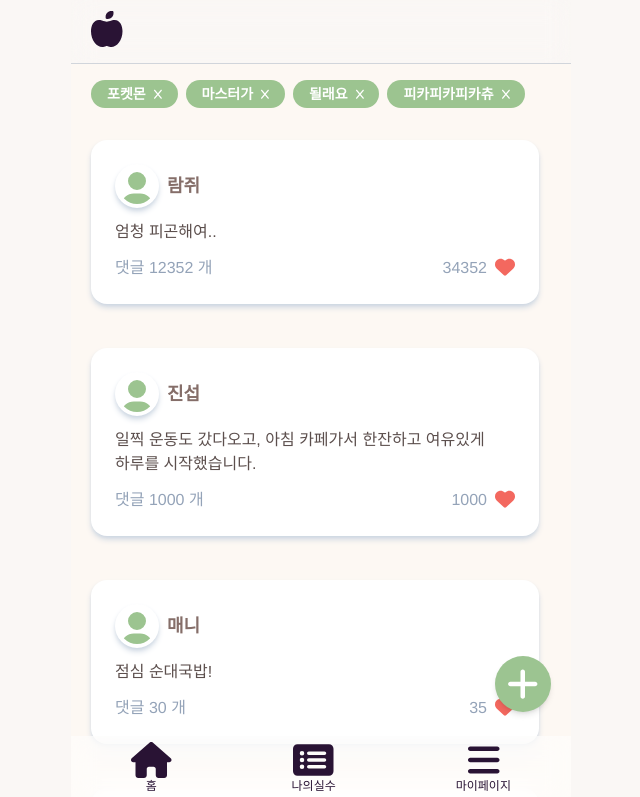
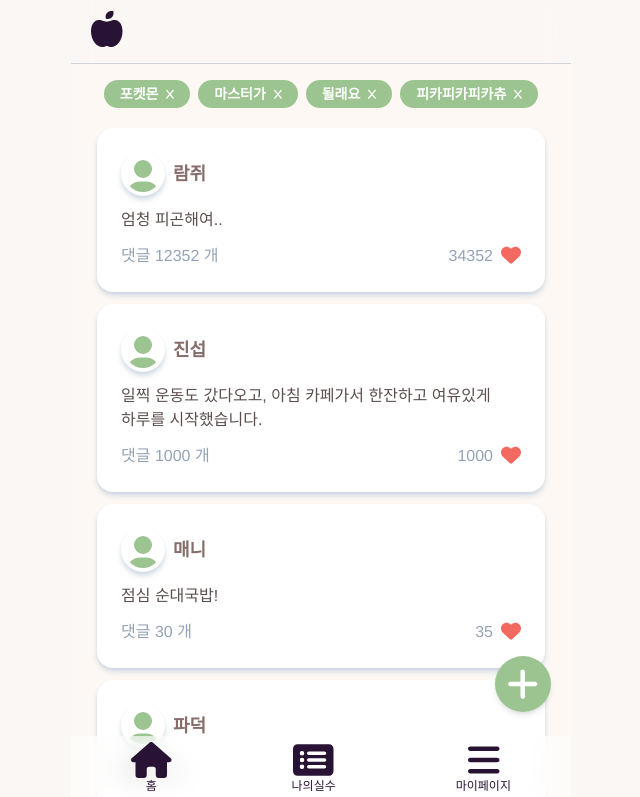
Before and after one commit to coding-union-kr/siltarae-fe, a Next.js app: page /personalMistake in a window 1280 px wide. Shown: the top 797 px of the page, without its empty margins (319-959 px from the left). Built offline with nearby package versions, Linux system fonts and the light colour scheme.

Commit message:
fix: PersonalMistake페이지 CSS 틀어지는 오류 해결

```diff
--- a/pages/personalMistake/index.tsx
+++ b/pages/personalMistake/index.tsx
@@ -5,9 +5,11 @@
 
 export default function PersonalMistake() {
   return (
-    <div className="bg-[#FDF8F3] px-5 pb-5">
-      <div className="flex flex-col gap-5">
+    <div className="bg-[#FDF8F3]">
+      <div className="flex flex-col items-center gap-2">
         <Tag />
+        {/* CHECK: div를 씌우지 않으면 layer가 틀어짐, 이유는 모르겠음.. */}
+        <div>
           <ContentCard
             author="람쥐"
             content="엄청 피곤해여.."
@@ -33,6 +35,7 @@
             like={50}
           />
         </div>
+      </div>
       <AddPostButton />
     </div>
   );
```
Lines whose indentation alone changed are shown as unchanged.
